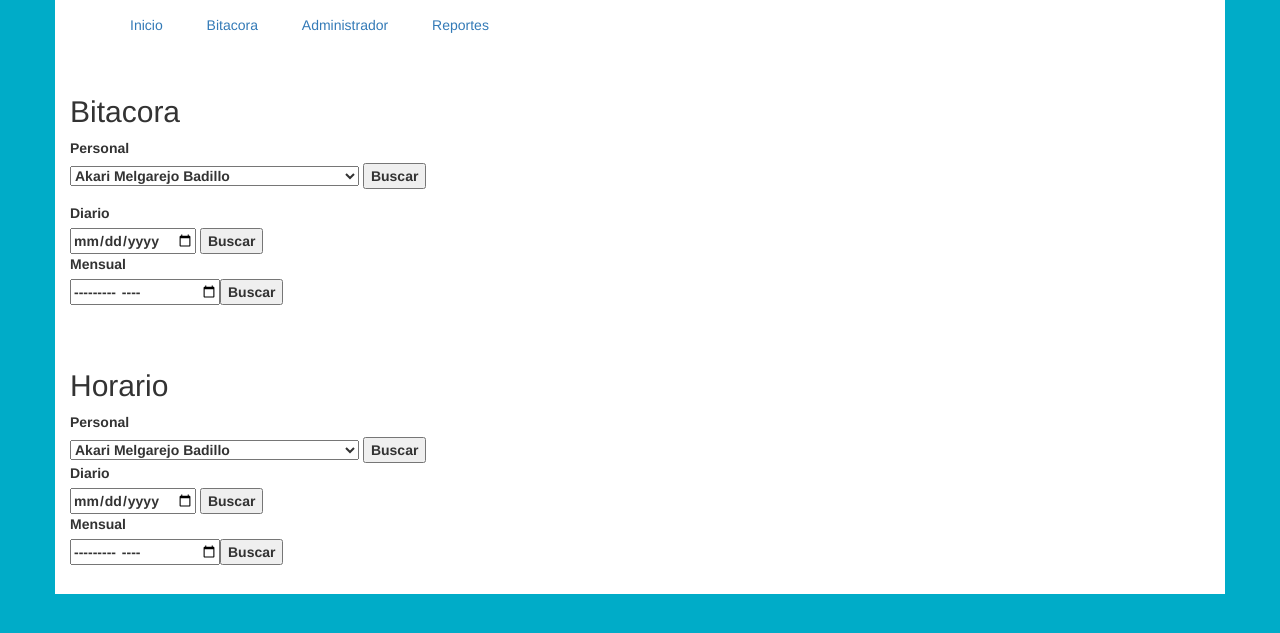
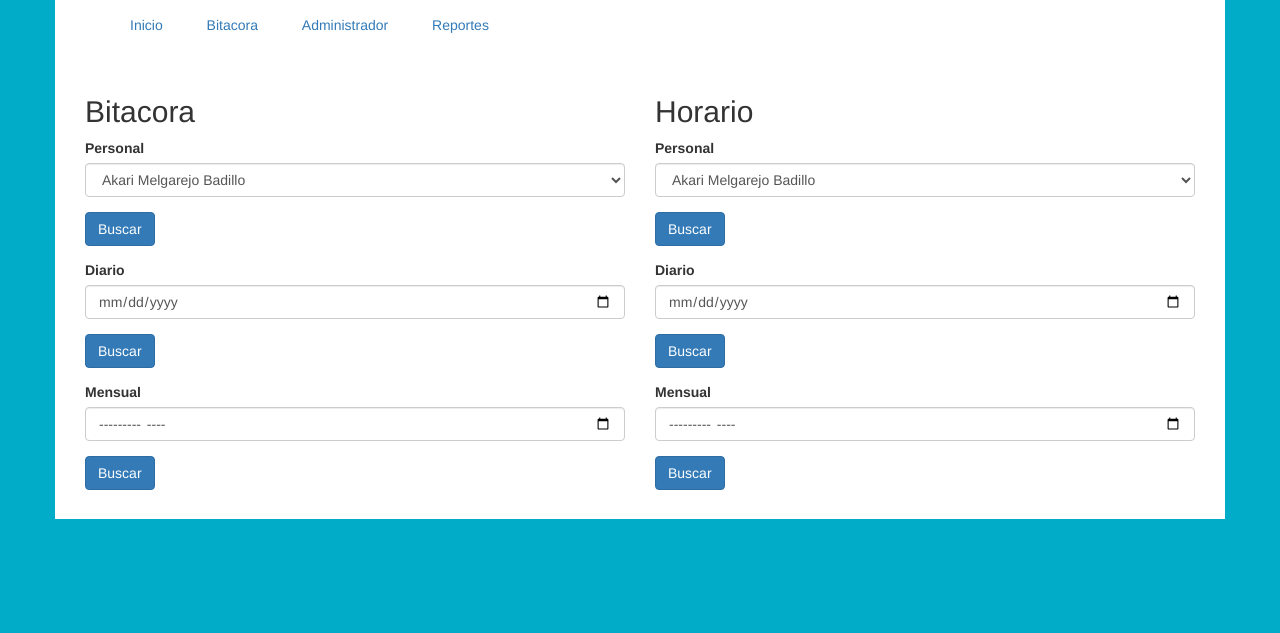
Before and after one commit to diegohdez90/veotek4.0, a PHP site: page /reportes.php in a window 1280 px wide. Shown: the part 133-766 px from the top of the page. Run offline with PHP 8.4, Linux system fonts and the light colour scheme; a user stored in the database is signed in; data comes from the database, SQL or seed files in the repository; some libraries are stand-ins or nearby versions.

Commit message:
Cambios de la interfaz de los reportes

```diff
--- a/reportes.php
+++ b/reportes.php
@@ -33,68 +33,78 @@ include ('funciones.php');
 			</ul>
 		</div>
 		<div class="actividades row ">
+			<div class="col-md-6">
 				<h2>Bitacora</h2>
 
-				<label><b>Personal<b></label><br>
-				<form action="bitacora-personal.php" method="get" enctype="multipart/form-data">
+				<label><b>Personal</b></label><br>
+				<form role="form" action="bitacora-personal.php" method="get" enctype="multipart/form-data">
+					<div class="form-group">
 					<?php
 						include('conexion.php');
 				      	$personal = "SELECT nombre,apellidos,usuario_idusuario FROM personal order by nombre";
 				    	$result = mysql_query($personal, $conexion) or die(mysql_error());
 				    	$totEmp = mysql_num_rows($result);
-				    ?><select id="personal" name="usuario">
+				    ?><select class="form-control" id="personal" name="usuario">
 				    <?php
 						while ($rows = mysql_fetch_assoc($result)) {
 					?><option value="<?php echo $rows['usuario_idusuario']; ?>"><?php echo $rows['nombre'].' '.$rows['apellidos']; ?></option><?php
 				 		}
 				 	?>
 				 	</select>
-
-			        <input type="submit" id="submit" value="Buscar" >
+				 	</div>
+			        <input class="btn btn-primary" type="submit" id="submit" value="Buscar" >
 			    </form>
 
-				<form action="bitacora-diaria.php" method="get" enctype="multipart/form-data">
-					<label><b>Diario<b></label><br>
-				    <input type="date" name="date">
-			        <input type="submit" id="submit" value="Buscar" >
+				<form role="form" action="bitacora-diaria.php" method="get" enctype="multipart/form-data">
+					<div class="form-group">
+						<label><b>Diario</b></label><br>
+					    <input class="form-control" type="date" name="date">
+					</div>
+			        <input class="btn btn-primary" type="submit" id="submit" value="Buscar" >
 			    </form>
 
-				<form action="bitacora-mensual.php" method="get" enctype="multipart/form-data">
-					<label><b>Mensual<b></label><br>
-				    <input type="month" name="month"><input type="submit" id="submit" value="Buscar" ></form>
+				<form role="form" action="bitacora-mensual.php" method="get" enctype="multipart/form-data">
+					<div class="form-group">
+						<label><b>Mensual</b></label><br>
+					    <input class="form-control" type="month" name="month">
+					</div>
+					<input class="btn btn-primary" type="submit" id="submit" value="Buscar" ></form>
+			</div>
 
-
-		</div>
-
-
-		<div class="row horario">
+			<div class="col-md-6">
 				<h2>Horario</h2>
 
-				<form action="horario-personal.php" method="get" enctype="multipart/form-data">
-					<label><b>Personal<b></label><br>
+				<form role="form" action="horario-personal.php" method="get" enctype="multipart/form-data">
+					<label><b>Personal</b></label><br>
+					<div class="form-group">
 					<?php
 						include('conexion.php');
 				      	$personal = "SELECT nombre,apellidos,idpersonal FROM personal order by nombre";
 				    	$result = mysql_query($personal, $conexion) or die(mysql_error());
 				    	$totEmp = mysql_num_rows($result);
-				    ?><select id="personal" name="usuario">
+				    ?><select class="form-control" id="personal" name="usuario">
 				    <?php
 						while ($rows = mysql_fetch_assoc($result)) {
 					?><option value="<?php echo $rows['idpersonal']; ?>"><?php echo $rows['nombre'].' '.$rows['apellidos']; ?></option><?php
 				 		}
 				 	?>
 				 	</select>
+				 	</div>
+			        <input class="btn btn-primary" type="submit" id="submit" value="Buscar" ></form>
 
-			        <input type="submit" id="submit" value="Buscar" ></form>
+				<form role="form" action="horario-diario.php" method="get" enctype="multipart/form-data">
+					<div class="form-group">
+						<label><b>Diario</b></label><br>
+					    <input class="form-control" type="date" name="date">
+					</div>
+			        <input class="btn btn-primary" type="submit" id="submit" value="Buscar" ></form>
 
-				<form action="horario-diario.php" method="get" enctype="multipart/form-data">
-					<label><b>Diario<b></label><br>
-				    <input type="date" name="date">
-			        <input type="submit" id="submit" value="Buscar" ></form>
-
-				<form action="horario-mensual.php" method="get" enctype="multipart/form-data">
-					<label><b>Mensual<b></label><br>
-				    <input type="month" name="month"><input type="submit" id="submit" value="Buscar" ></form>
+				<form role="form" action="horario-mensual.php" method="get" enctype="multipart/form-data">
+					<div class="form-group">
+						<label><b>Mensual</b></label><br>
+				    	<input class="form-control"type="month" name="month">
+					</div>
+				    <input class="btn btn-primary" type="submit" id="submit" value="Buscar" ></form>
 			</div>
 		</div>
 
```
